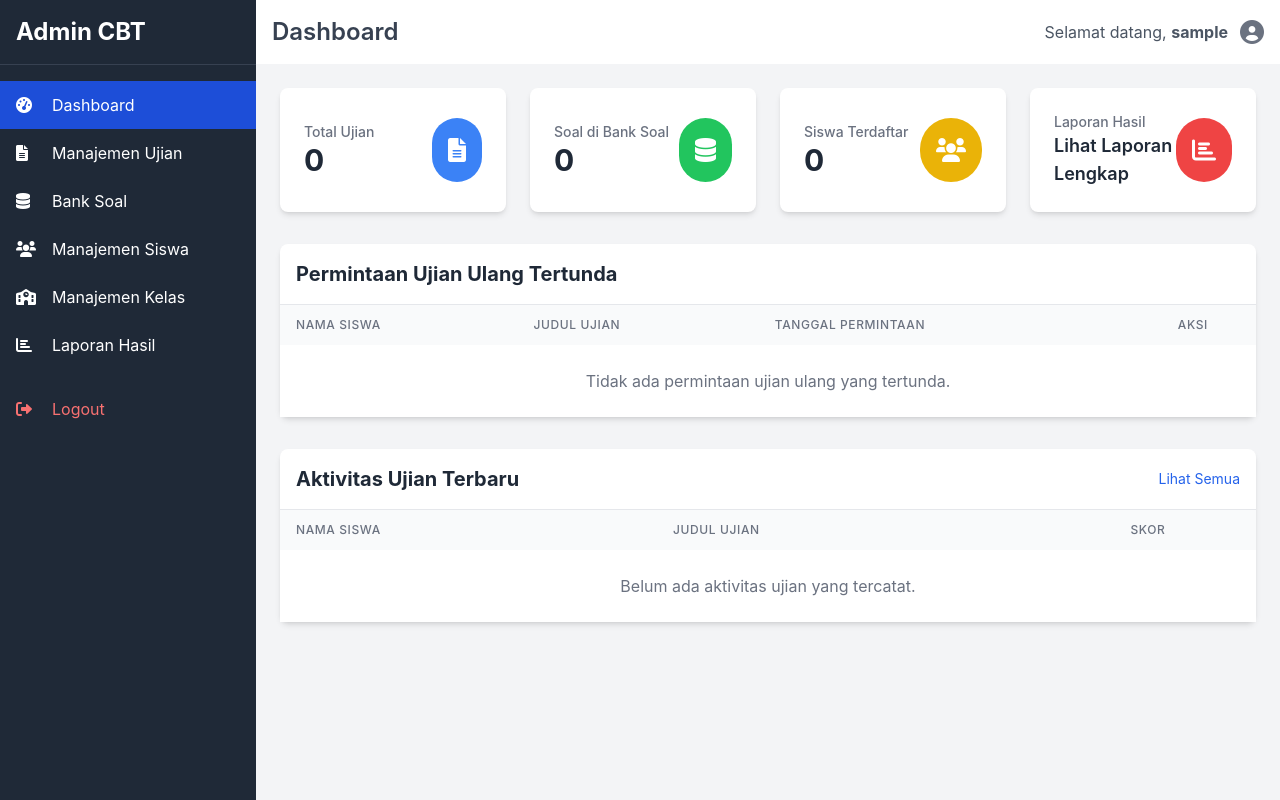
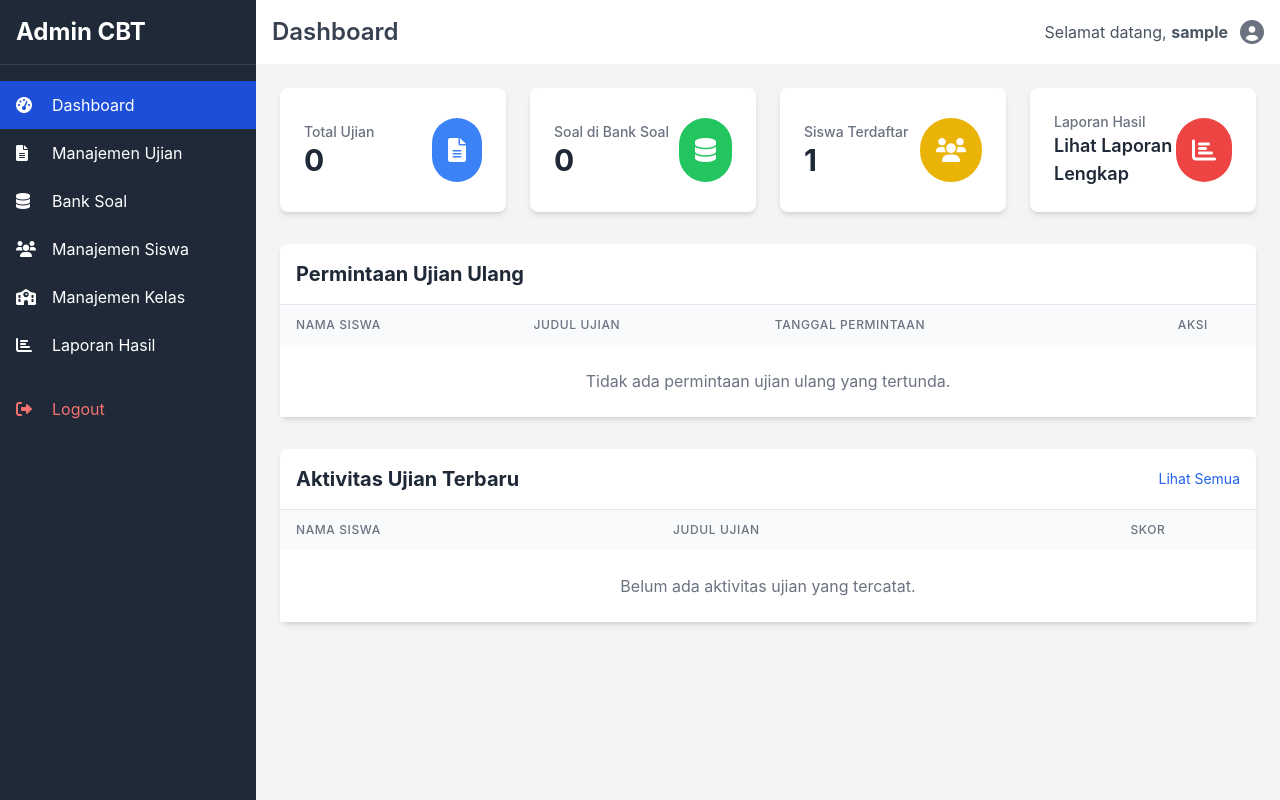
Before and after one commit to Fajarum416/cbt-gemini-ver-3, a PHP site: page /admin/index.php in a window 1280 px wide. Run offline with PHP 8.4, Linux system fonts and the light colour scheme; the visitor is signed in with stand-in values (Sample User, id 1); data that the repository does not hold is empty; some libraries are stand-ins or nearby versions.

Commit message:
Perubahan nama di dashboard.

```diff
--- a/admin/index.php
+++ b/admin/index.php
@@ -118,7 +118,7 @@
 <!-- **BARU: Panel Permintaan Ujian Ulang** -->
 <div class="mt-8 bg-white rounded-lg shadow-md">
     <div class="p-4 border-b">
-        <h2 class="text-xl font-bold text-gray-800">Permintaan Ujian Ulang Tertunda</h2>
+        <h2 class="text-xl font-bold text-gray-800">Permintaan Ujian Ulang</h2>
     </div>
     <div class="overflow-x-auto">
         <table class="min-w-full bg-white">
@@ -136,7 +136,7 @@
             </thead>
             <tbody class="text-gray-700">
                 <?php if ($retake_requests && $retake_requests->num_rows > 0): ?>
-                <?php while($row = $retake_requests->fetch_assoc()): ?>
+                    <?php while ($row = $retake_requests->fetch_assoc()): ?>
                         <tr class="border-b">
                             <td class="py-3 px-4 font-semibold"><?php echo htmlspecialchars($row['student_name']); ?></td>
                             <td class="py-3 px-4"><?php echo htmlspecialchars($row['test_title']); ?></td>
@@ -185,7 +185,7 @@
             </thead>
             <tbody class="text-gray-700">
                 <?php if ($latest_results && $latest_results->num_rows > 0): ?>
-                <?php while($row = $latest_results->fetch_assoc()): ?>
+                    <?php while ($row = $latest_results->fetch_assoc()): ?>
                         <tr class="border-b">
                             <td class="py-3 px-4 font-semibold"><?php echo htmlspecialchars($row['student_name']); ?></td>
                             <td class="py-3 px-4"><?php echo htmlspecialchars($row['test_title']); ?></td>
```
Lines whose indentation alone changed are shown as unchanged.
